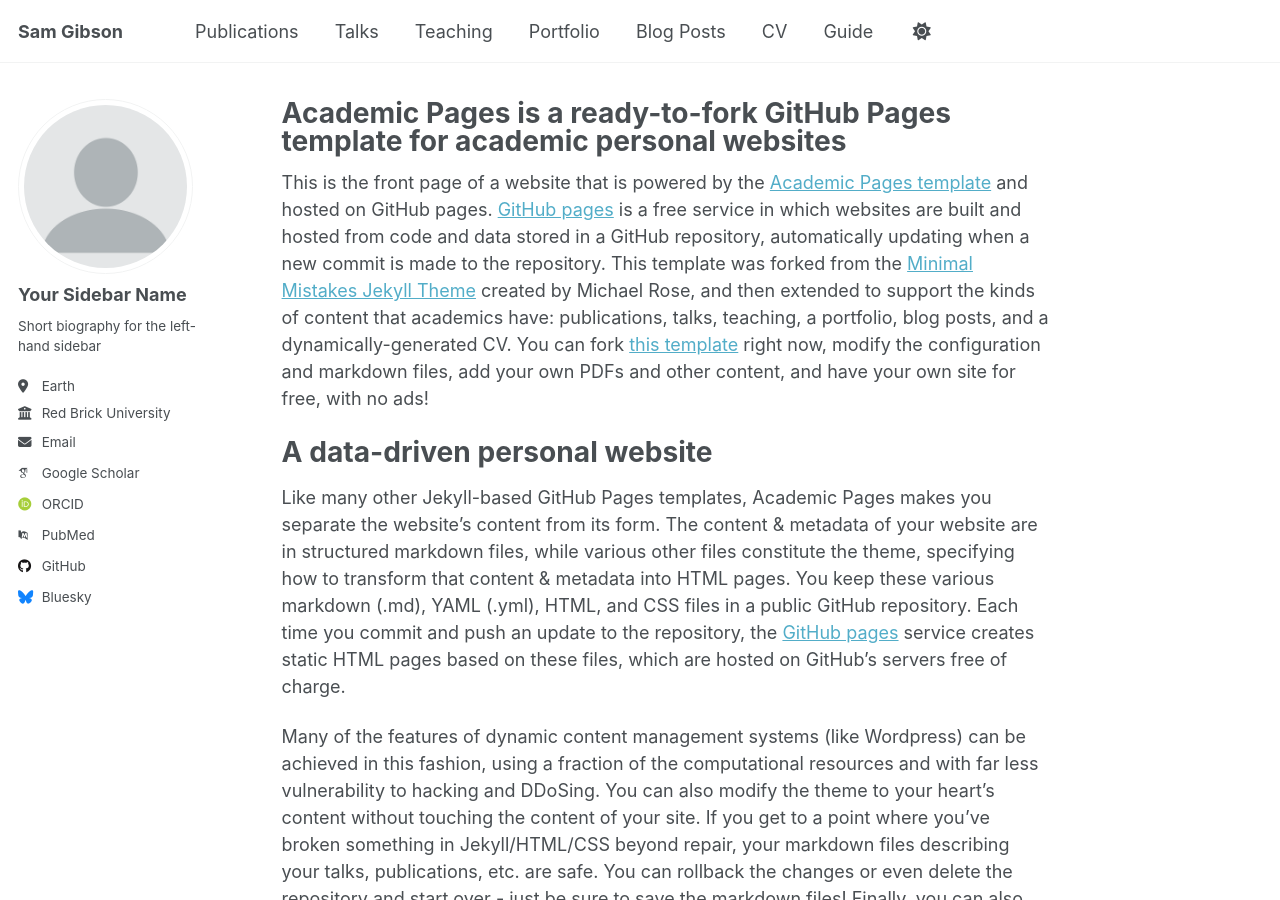
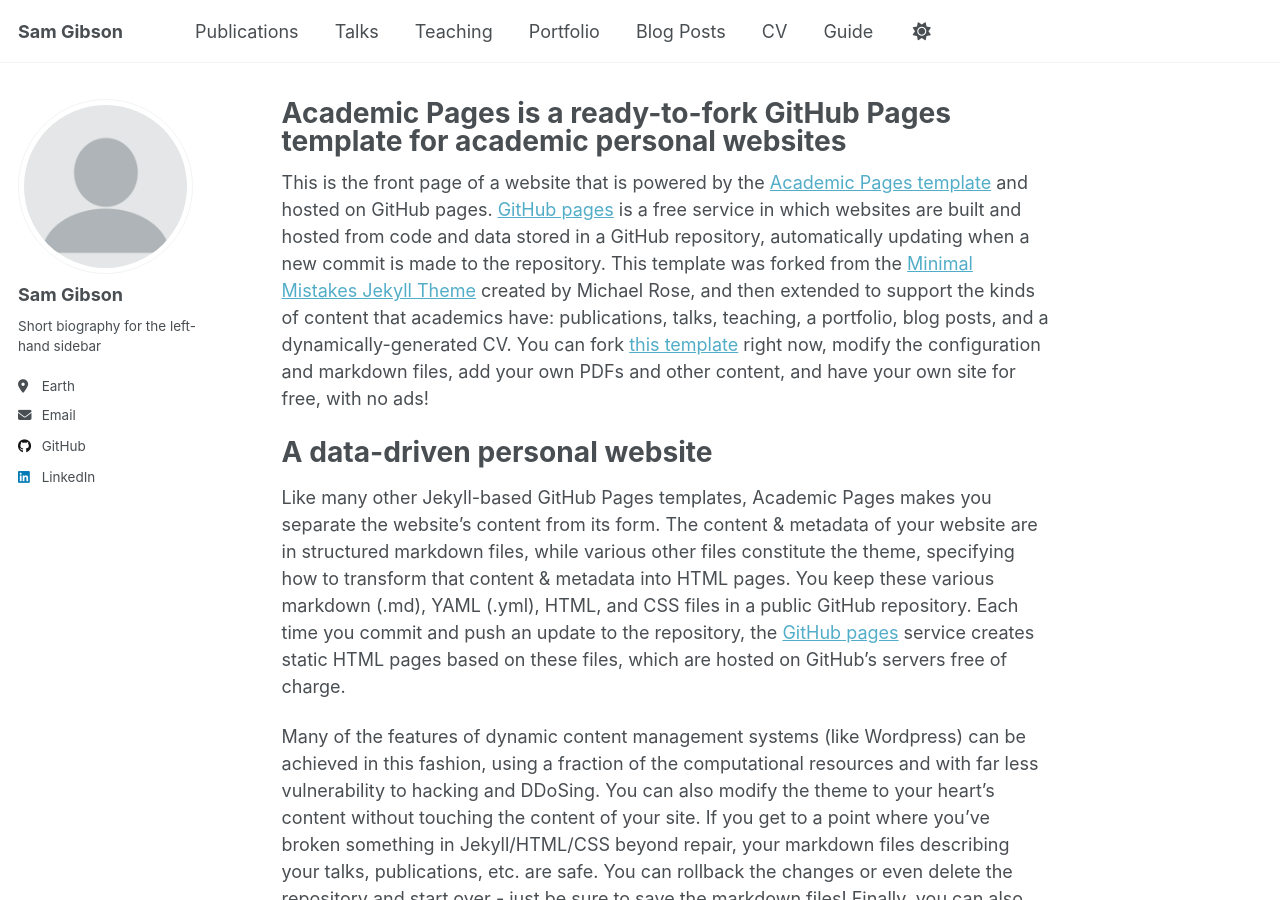
Before and after one commit to smgibson19/smgibson19.github.io, a Jekyll site: the page built from _pages/about.md, in a window 1280 px wide and 900 px high. Built offline with Jekyll 4.4.1, drawn with Linux system fonts in a browser that asks for light colours; some web fonts are replaced; part of the change alters nothing that is shown.

Commit message:
try again

```diff
--- a/_config.yml
+++ b/_config.yml
@@ -23,35 +23,35 @@ repository               : "smgibson19/smgibson19.github.io"
 author:
   # Biographic information
   avatar           : "profile.png"
-  name             : "Your Sidebar Name"
+  name             : "Sam Gibson"
   pronouns         : # example: "she/her"
   bio              : "Short biography for the left-hand sidebar"
   location         : "Earth"
-  employer         : "Red Brick University"
+  # employer         : "Red Brick University"
   uri              : # URL
-  email            : "none@example.org"
+  email            : "smjgibson17@gmail.com"
 
   # Academic websites
-  academia         : # URL
-  arxiv            : # URL - Update with the correct link to your profile
-  googlescholar    : "https://scholar.google.com/citations?user=PS_CX0AAAAAJ"
-  impactstory      : # URL
-  orcid            : "http://orcid.org/yourorcidurl"
-  semantic         : # URL
-  pubmed           : "https://www.ncbi.nlm.nih.gov/pubmed/?term=john+snow"
-  researchgate     : # URL
-  scopus           : # URL
+  # academia         : # URL
+  # arxiv            : # URL - Update with the correct link to your profile
+  # googlescholar    : "https://scholar.google.com/citations?user=PS_CX0AAAAAJ"
+  # impactstory      : # URL
+  # orcid            : "http://orcid.org/yourorcidurl"
+  # semantic         : # URL
+  # pubmed           : "https://www.ncbi.nlm.nih.gov/pubmed/?term=john+snow"
+  # researchgate     : # URL
+  # scopus           : # URL
 
   # Repositories and software development
   bitbucket        : # Username - Update with your username on the site
   codepen          : # Username
   dribbble         : # Username
-  github           : "academicpages"
+  github           : "smgibson19"
   kaggle           : # Username
   stackoverflow    : # User number or user number and name (i.e., use "1" or "1/jeff-atwood")
 
   # Social media
-  bluesky          : "bsky.app" # Replace this with you Bluesky username
+  bluesky          : # Replace this with you Bluesky username
   facebook         : # Username
   flickr           : # Username
   foursquare       : # Username
@@ -60,7 +60,7 @@ author:
   keybase          : # Username
   instagram        : # Username
   lastfm           : # Username
-  linkedin         : # Username
+  linkedin         : samantha-m-gibson
   mastodon         : # URL
   medium           : # URL
   pinterest        : # Username
```
